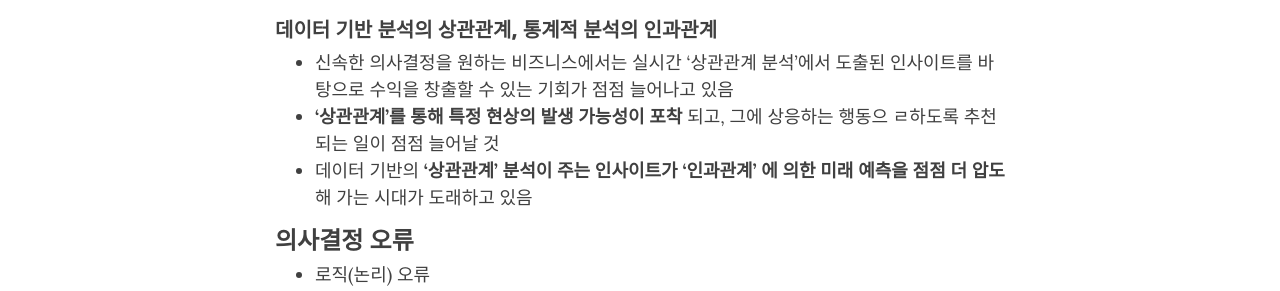
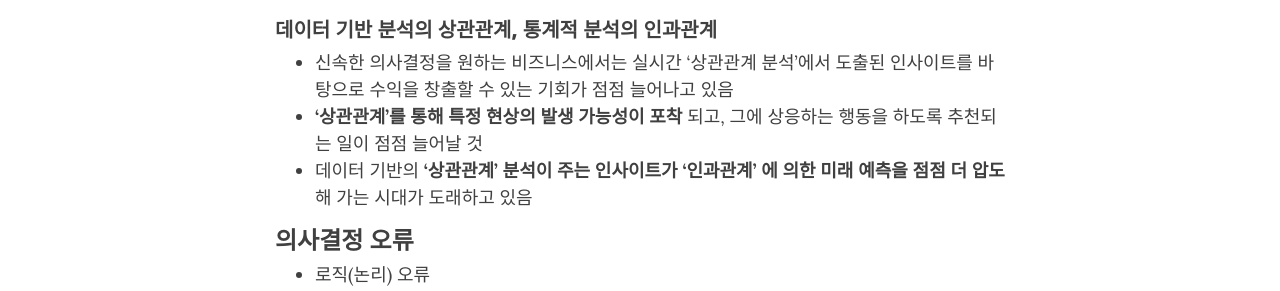
Before and after one commit to jinokiim/jinokiim.github.io, a Jekyll site: the page built from post_adsp/_posts/2021-10-13-part1_3.md, in a window 1280 px wide and 900 px high, scrolled down 8396 px. Shown: the part 155-446 px from the top of the window. Built offline with Jekyll 4.4.1, drawn with Linux system fonts in a browser that asks for light colours; nearby versions of some CDN libraries; comment, search, counter and statistics services are not loaded.

Commit message:
Update 2021-10-13-part1_3.md

```diff
--- a/post_adsp/_posts/2021-10-13-part1_3.md
+++ b/post_adsp/_posts/2021-10-13-part1_3.md
@@ -75,7 +75,7 @@
 
 * 플랫폼
 
-  *  비즈니스 측면에서는 **'공동 활용의 목적으로 구축된 유/무형의 구조물'** ㅇㅡㄹ 의미한다.
+  *  비즈니스 측면에서는 **'공동 활용의 목적으로 구축된 유/무형의 구조물'** 을 의미한다.
   * **페이스북과 같이 다양한 사업자들이 공동으로 사용하는 플랫폼**을 빅데이터 형태로 제공할 것으로 예상
   * 각종 사용자 데이터와 센서 데이터를 수집하고 **API를 공개하면 서드파티 사업자들이 활용하는 플랫폼 역할** 을 기대
 
@@ -343,7 +343,7 @@
 ##### 데이터 기반 분석의 상관관계, 통계적 분석의 인과관계
 
 * 신속한 의사결정을 원하는 비즈니스에서는 실시간 '상관관계 분석'에서 도출된 인사이트를 바탕으로 수익을 창출할 수 있는 기회가 점점 늘어나고 있음
-* **'상관관계'를 통해 특정 현상의 발생 가능성이 포착** 되고, 그에 상응하는 행동으 ㄹ하도록 추천되는 일이 점점 늘어날 것
+* **'상관관계'를 통해 특정 현상의 발생 가능성이 포착** 되고, 그에 상응하는 행동을 하도록 추천되는 일이 점점 늘어날 것
 * 데이터 기반의 **'상관관계' 분석이 주는 인사이트가 '인과관계' 에 의한 미래 예측을 점점 더 압도**해 가는 시대가 도래하고 있음
 
 
```
